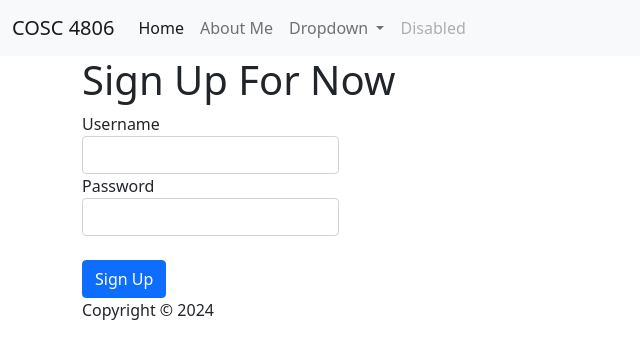
After one commit to vrapatel2002/COSC4806-3, a PHP site: template app/views/signup/index.php in a window 1280 px wide. The commit adds this page. Shown: the top 359 px of the page, without its empty margins (0-640 px from the left). Run offline with PHP 8.4, Linux system fonts and the light colour scheme; the template is opened without the code that fills it, so the values that code supplies are empty; the visitor is signed in with stand-in values (Sample User, id 1).

Commit message:
Added working Signup page

```diff
--- a/app/core/config.php
+++ b/app/core/config.php
@@ -14,8 +14,8 @@ define('LOGS', ROOT . DS . 'logs');
 define('FILES', ROOT . DS. 'files');
 
 // ---------------------  NEW DATABASE TABLE -------------------------
-define('DB_HOST',         'xxw.h.filess.io');
-define('DB_USER',         '4806_sentenceby');
+define('DB_HOST',         'g50.h.filess.io');
+define('DB_USER',         'COSC4806_localhunt');
 define('DB_PASS',         $_ENV['DB_PASS']);
-define('DB_DATABASE',     '4806_sentenceby');
+define('DB_DATABASE',     'COSC4806_localhunt');
 define('DB_PORT',         '3305');
--- a/app/views/login/index.php
+++ b/app/views/login/index.php
@@ -22,6 +22,7 @@
 			</div>
             <br>
 		    <button type="submit" class="btn btn-primary">Login</button>
+				<a href="app/views/signup/index.php" class="btn btn-secondary"> Sign Up </a>
 		</fieldset>
 		</form>
 	</div>
--- /dev/null
+++ b/app/views/signup/index.php
@@ -0,0 +1,28 @@
+
+<main role="main" class="container">
+    <div class="page-header" id="banner">
+        <div class="row">
+            <div class="col-lg-12">
+                <h1>Sign Up For Now</h1>
+            </div>
+        </div>
+    </div>
+
+<div class="row">
+    <div class="col-sm-auto">
+    <form action="/signup/newUser" method="post" >
+    <fieldset>
+      <div class="form-group">
+        <label for="username">Username</label>
+        <input required type="text" class="form-control" name="username">
+      </div>
+      <div class="form-group">
+        <label for="password">Password</label>
+        <input required type="password" class="form-control" name="password">
+      </div>
+            <br>
+        <button type="submit" class="btn btn-primary">Sign Up</button>
+    </fieldset>
+    </form>
+  </div>
+</div>
```
Also changed, not shown: app/controllers/signup.php (added, +18 -0 lines), app/models/User.php (+12 -0 lines), app/.htaccess.
